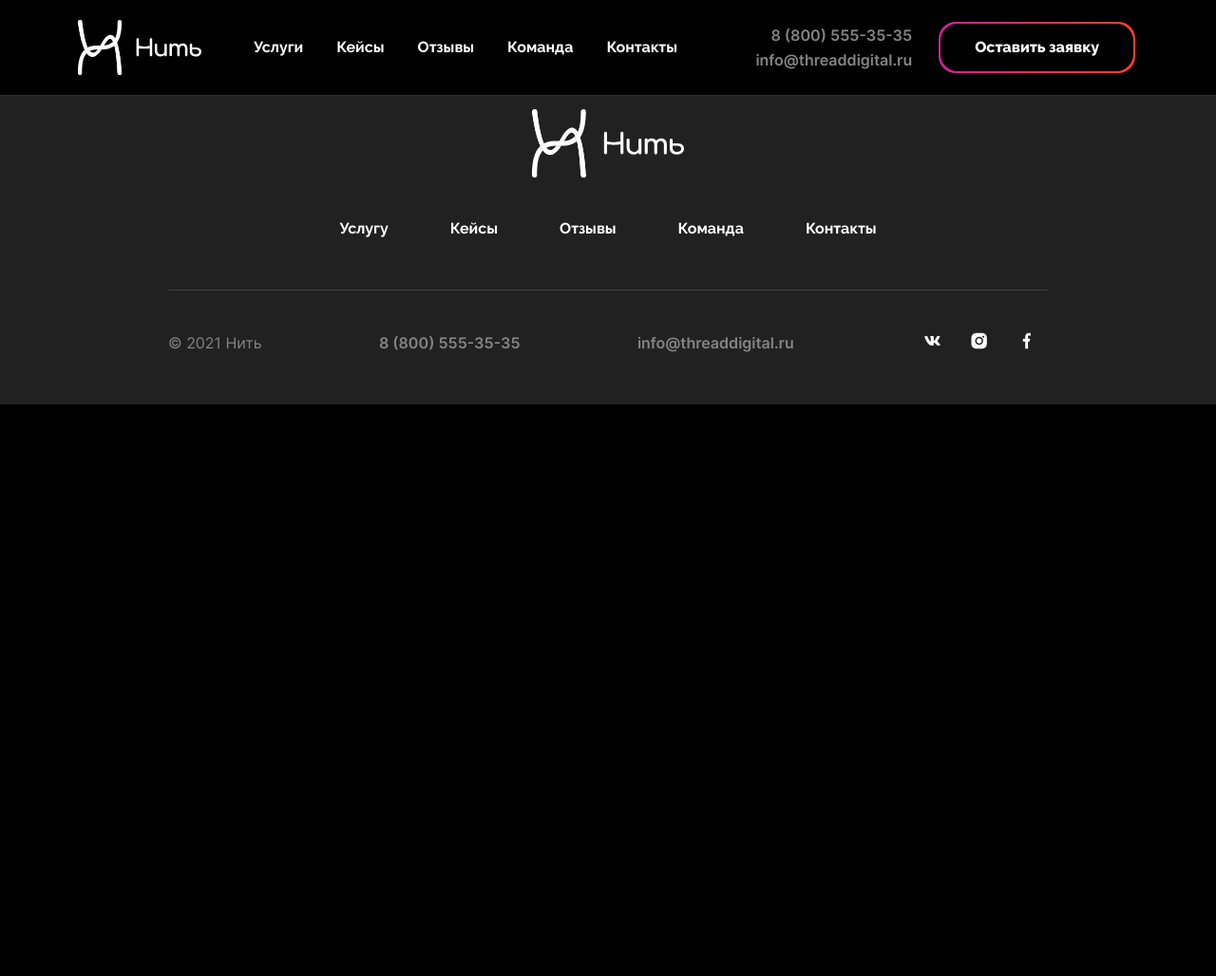
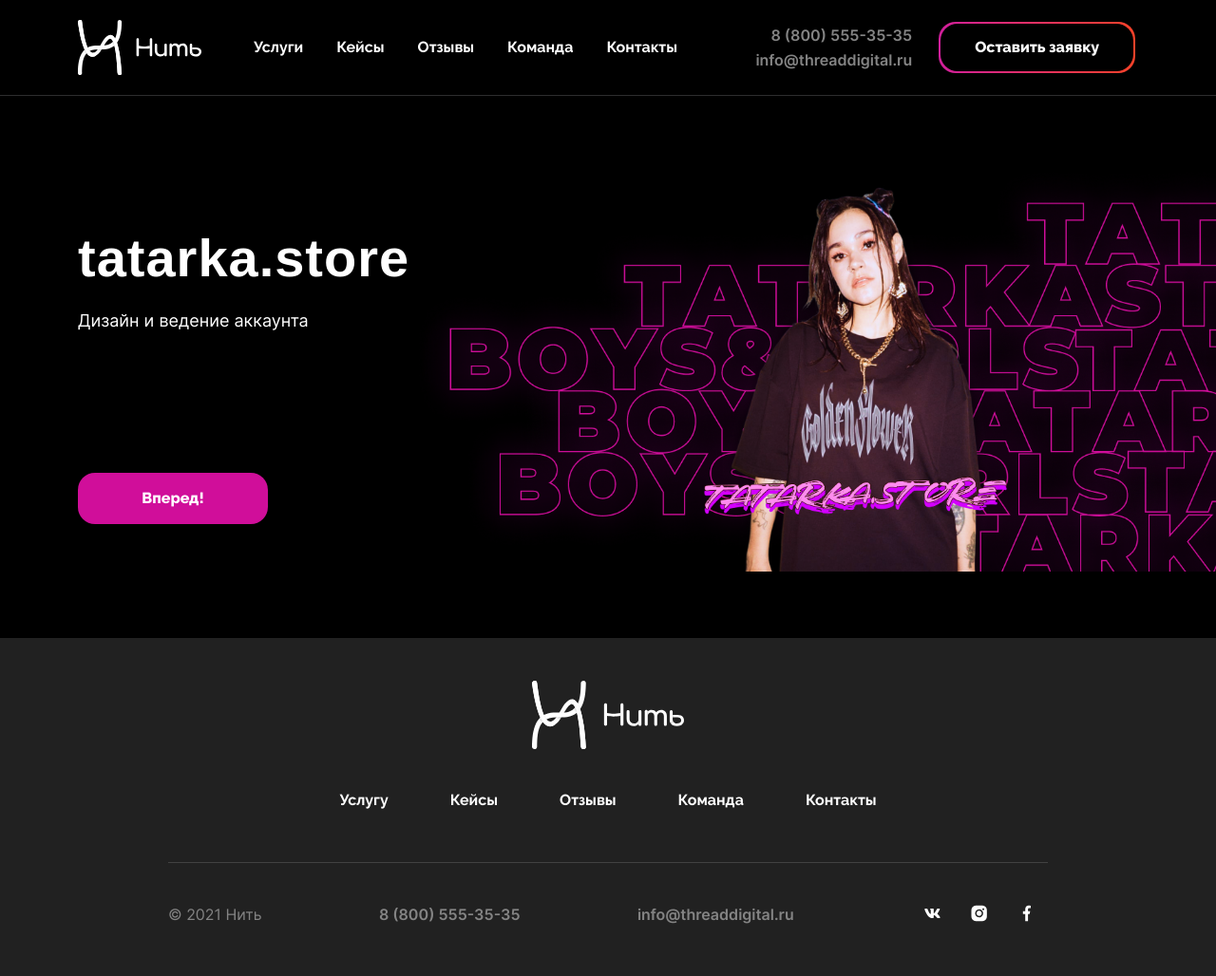
Before and after one commit to acr0matic/threaddigital, a PHP site: page /portfolio.php in a window 1280 px wide. Shown: the whole page at 95% size. Before the commit the page ends 426 px from the top, so only its background shows below. Run offline with PHP 8.4, Linux system fonts and the light colour scheme; style sheets or scripts are compiled from the project's sources; some web fonts are replaced.

Commit message:
feat: верстка главного экрана страницы кейса

```diff
--- a/src/portfolio.php
+++ b/src/portfolio.php
@@ -1,2 +1,31 @@
 <?php include_once 'partials/header.php' ?>
+
+<main>
+  <section id="hero">
+    <div class="container">
+      <div class="hero">
+        <div class="row">
+          <div class="col-6">
+            <h1 class="hero__title section__title mb-4">
+              tatarka.store
+            </h1>
+
+            <p class="hero__description section__description">
+              Дизайн и ведение аккаунта
+            </p>
+
+            <button class="hero__button hero__button--portfolio button button-secondary" style="background-color: #D00E9A; color: #ffffff">Вперед!</button>
+          </div>
+          <!-- /.col-6s -->
+        </div>
+        <!-- /.row -->
+      </div>
+      <!-- /.hero -->
+    </div>
+    <!-- /.container -->
+
+    <img class="hero__image" src="img/page/portfolio/hero/background.png" alt="">
+  </section>
+</main>
+
 <?php include_once 'partials/footer.php' ?>
--- /dev/null
+++ b/src/scss/components/button/_button-secondary.scss
@@ -0,0 +1,8 @@
+.button-secondary {
+  border-radius: 18px;
+  min-width: 250px;
+
+  @include breakpoint($breakpoint-computer) {
+    min-width: 200px;
+  }
+}
--- a/src/scss/components/button/_main.scss
+++ b/src/scss/components/button/_main.scss
@@ -19,3 +19,4 @@ $button-primary__active: none;
 @import "button-outline";
 @import "button-cta";
 @import "button-primary";
+@import "button-secondary";
--- a/src/scss/layout/_layout.scss
+++ b/src/scss/layout/_layout.scss
@@ -6,10 +6,10 @@
 @import "common/common";
 @import "common/header";
 @import "common/nav";
+@import "common/hero";
 @import "common/footer";
 
 // Фрагметы главной страницы
-@import "pages/main/hero.scss";
 @import "pages/main/project.scss";
 @import "pages/main/service/main";
 @import "pages/main/team/main";
--- a/src/scss/layout/pages/main/_hero.scss
+++ b/src/scss/layout/common/_hero.scss
@@ -1,3 +1,7 @@
+#hero {
+  position: relative;
+}
+
 .hero {
   position: relative;
   margin-top: 245px;
@@ -66,4 +70,23 @@
   &__video {
     width: 100%;
   }
+
+  &__button {
+    &--portfolio {
+      margin-top: 180px;
+      margin-bottom: 130px;
+
+      @include breakpoint($breakpoint-computer) {
+        margin-top: 100px;
+        margin-bottom: 50px;
+      }
+    }
+  }
+
+  &__image {
+    position: absolute;
+    right: 0;
+    bottom: 0;
+    width: 66%;
+  }
 }
```
Also changed, not shown: src/img/page/portfolio/hero/background.png (added).
